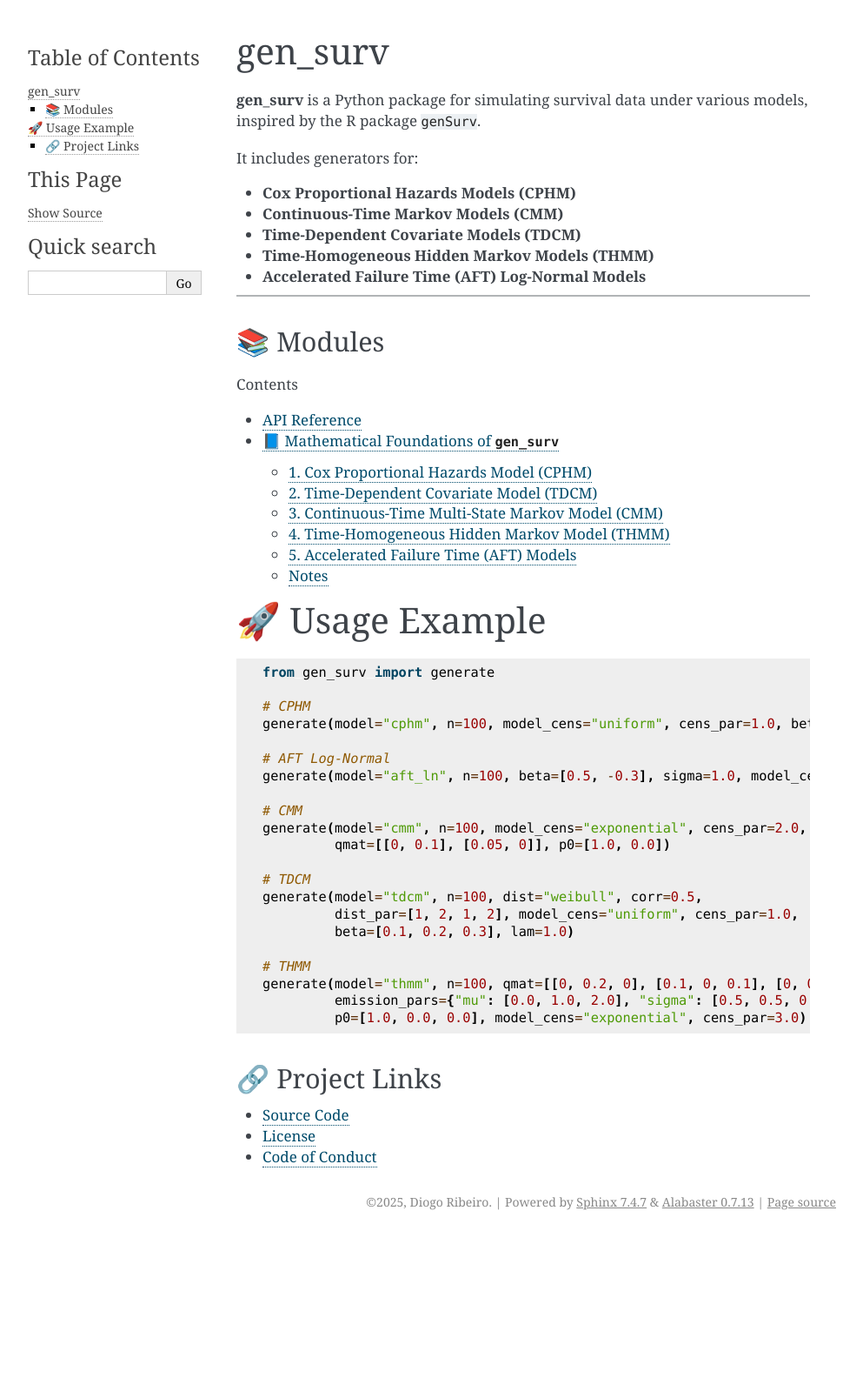
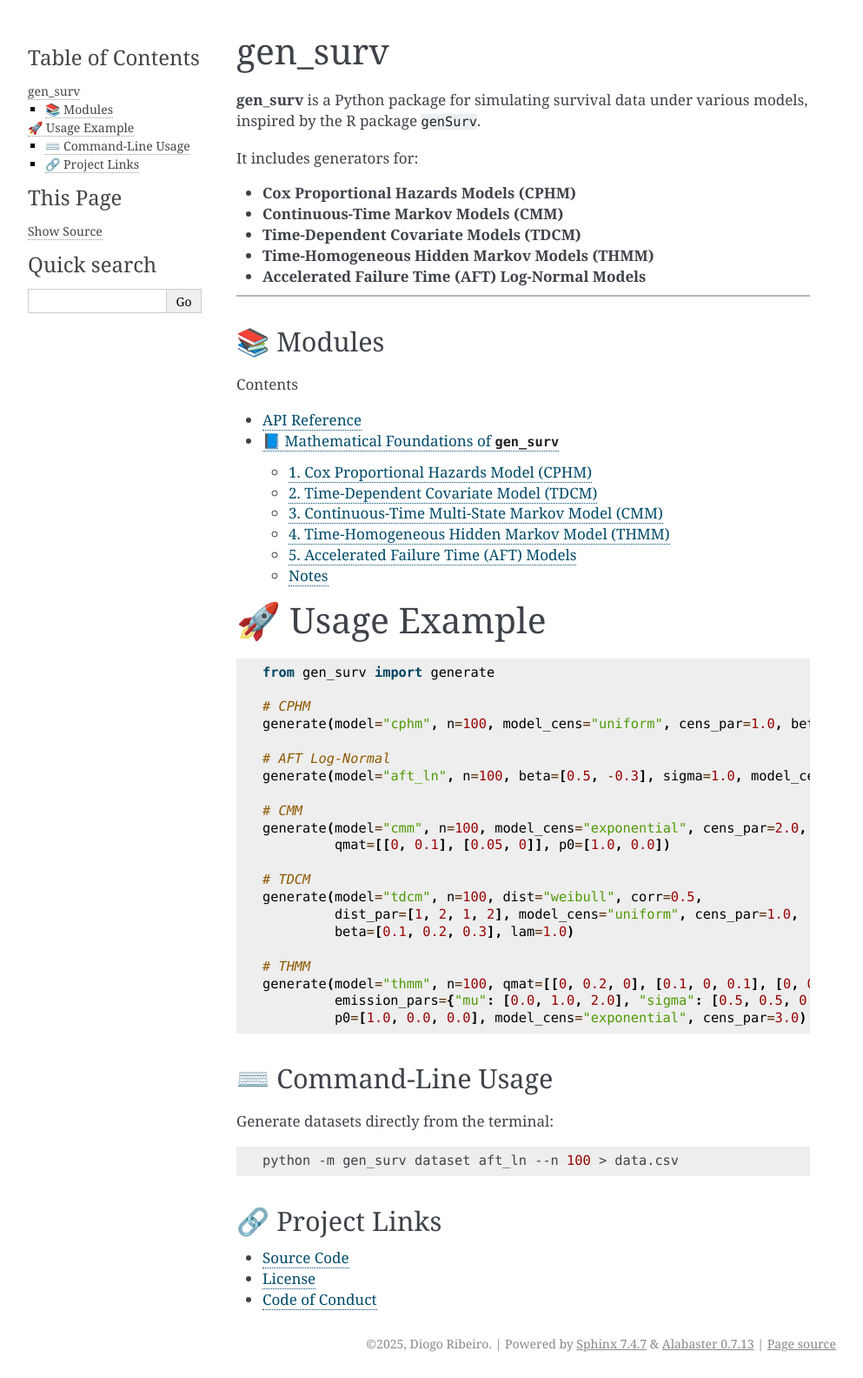
Before and after one commit to DiogoRibeiro7/genSurvPy, a Sphinx documentation site: the page built from docs/source/index.md, in a window 1280 px wide. Shown: the whole page at 87% size, without its empty margins (148-1141 px from the left). Built offline with Sphinx 7.4.7, drawn with Linux system fonts in a browser that asks for light colours; before the commit the page ends 1421 px from its top, so only the background shows below that.

````diff
--- a/docs/source/index.md
+++ b/docs/source/index.md
@@ -49,6 +49,14 @@ generate(model="thmm", n=100, qmat=[[0, 0.2, 0], [0.1, 0, 0.1], [0, 0.3, 0]],
          p0=[1.0, 0.0, 0.0], model_cens="exponential", cens_par=3.0)
 ```
 
+## ⌨️ Command-Line Usage
+
+Generate datasets directly from the terminal:
+
+```bash
+python -m gen_surv dataset aft_ln --n 100 > data.csv
+```
+
 ## 🔗 Project Links
 
 - [Source Code](https://github.com/DiogoRibeiro7/genSurvPy)
````
Also changed, not shown: README.md (+9 -0 lines), TODO.md (+3 -3 lines), gen_surv/__init__.py (+15 -0 lines).
